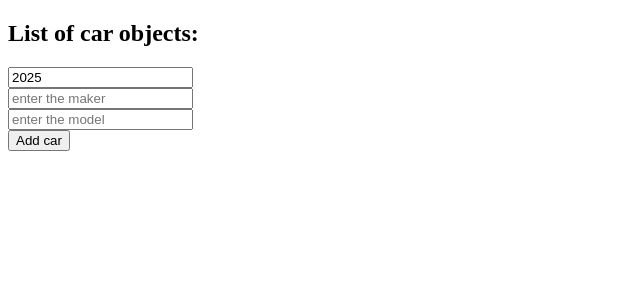
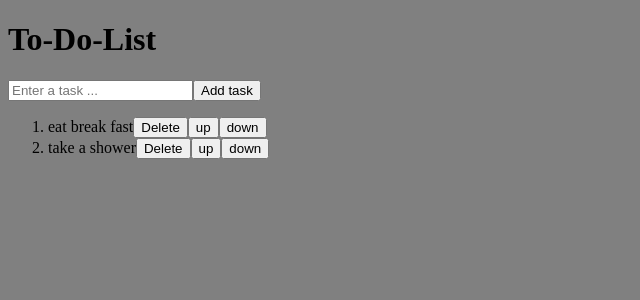
Before and after one commit to neyaz1527/my-react-project, a React (Vite) app: page / in a window 1280 px wide. Shown: the top 300 px of the page, without its empty margins (0-640 px from the left). Built offline with nearby package versions, Linux system fonts and the light colour scheme.

Commit message:
created a todo list app

```diff
--- a/src/App.jsx
+++ b/src/App.jsx
@@ -1,10 +1,11 @@
 // import ColorPicker from "./ColorPicker.jsx";
 
-import MyComponent from "./MyComponent.jsx"
+//import MyComponent from "./MyComponent.jsx"
+import ToDoList from "./ToDoList.jsx";
 function App() {
    return(
     <>
-        <MyComponent/>
+        <ToDoList/>
     </>
    );
 }
--- /dev/null
+++ b/src/ToDoList.jsx
@@ -0,0 +1,51 @@
+import { useState } from "react";
+
+function ToDoList() {
+  const [tasks, setTasks] = useState(["eat break fast", "take a shower"]);
+  const [newTask, setNewTasks] = useState("");
+
+  function handleInputChange(event) {
+    setNewTasks(event.target.value);
+  }
+  function addTask() {
+    if(newTask.trim() !==""){
+        setTasks(t => [...t, newTask]);
+        setNewTasks("");
+    }
+  }
+  function deleteTask(index) {
+    const updatedTasks = tasks.filter((_, i) => i !== index);
+    setTasks(updatedTasks);
+  }
+  function moveTaskUp(index) {}
+  function moveTaskDown(index) {}
+
+  return (
+    <div className="to-do-list">
+      <h1>To-Do-List</h1>
+      <div>
+        <input
+          type="text"
+          placeholder="Enter a task ..."
+          value={newTask}
+          onChange={handleInputChange}
+        ></input>
+        <button className="add-button" onClick={addTask}>
+          Add task
+        </button>
+      </div>
+      <ol>
+        {tasks.map((task, index) => (
+          <li key={index}>
+            <span className="text">{task}</span>
+            <button className="delete-button" onClick={()=>deleteTask(index)}>Delete</button>
+            <button className="move-button" onClick={()=>moveTaskUp(index)}>up</button>
+            <button className="down-button" onClick={()=>moveTaskDown(index)}>down</button>
+          </li>
+        ))}
+      </ol>
+    </div>
+  );
+}
+
+export default ToDoList;
--- a/src/index.css
+++ b/src/index.css
@@ -1,10 +1,3 @@
-.counterSection{
-  font-family: Arial, Helvetica, sans-serif;
-  font-size: x-large;
-  text-align: center;
+body{
+  background-color: grey;
 }
-.counterButton{
-  font-family: Arial, Helvetica, sans-serif;
-  font-size: small;
-  border-radius: 2%;
-}
```
